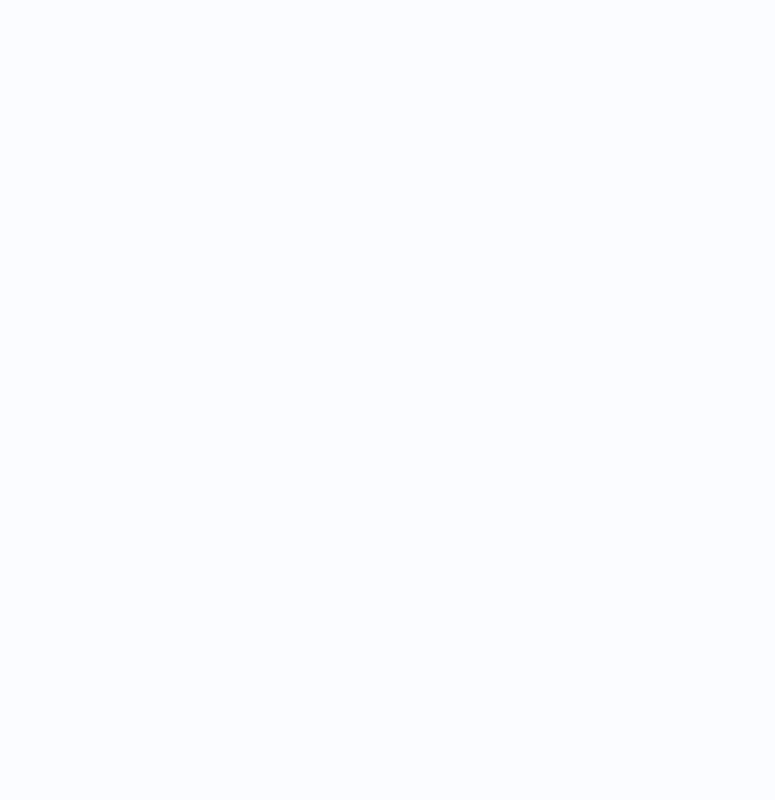
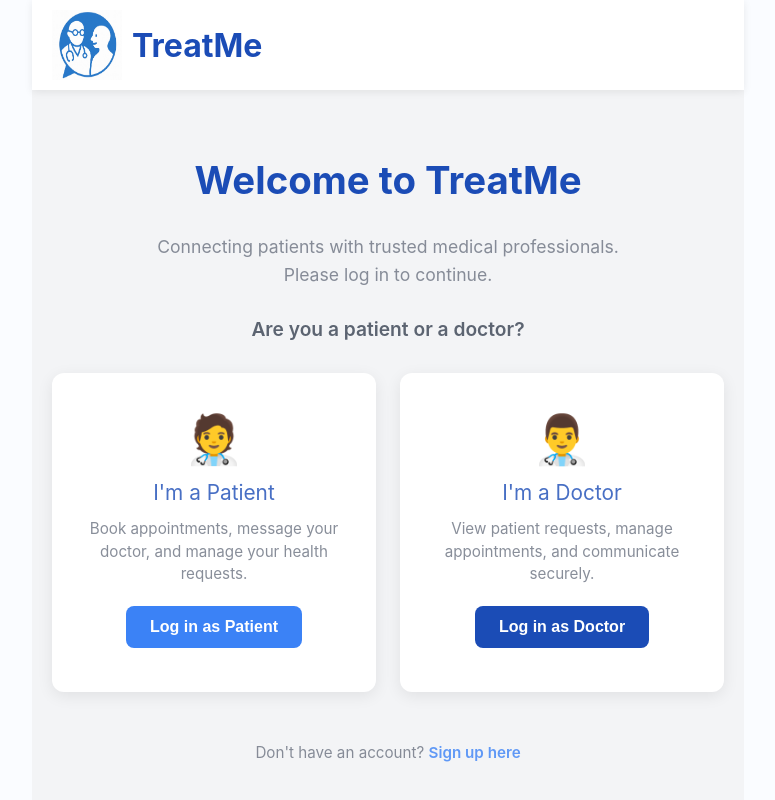
Before and after one commit to vytcka/Doctor-patient-app, a React (Create React App) app in the folder client/: page /login-choice in a window 1280 px wide. Before the commit this address had no page. Shown: the top 800 px of the page, without its empty margins (252-1027 px from the left). Built offline with nearby package versions, Linux system fonts and the light colour scheme.

Commit message:
new login choice page and routes

```diff
--- a/client/src/App.js
+++ b/client/src/App.js
@@ -8,6 +8,7 @@ import Login from "./login";
 import Signup from "./signup";
 import Chat from "./Chat";
 import UserDashboard from "./UserDashboard";
+import LoginChoice from "./LoginChoice";
 
 function App() {
   return (
@@ -22,6 +23,7 @@ function App() {
         <Route path="/signup" element={<Signup />} />
         <Route path="/chat" element={<Chat />} />
         <Route path="/dashboard" element={<UserDashboard />} />
+        <Route path="/login-choice" element={<LoginChoice />} />
 
       </Routes>
 
--- a/client/src/Home.js
+++ b/client/src/Home.js
@@ -24,7 +24,7 @@ function Home() {
           <Link to="/reviews" style={{ textDecoration: "none" }}>
             <button style={{ backgroundColor: "#3b82f6", color: "white" }}>Reviews</button>
           </Link>
-          <Link to="/login" style={{ textDecoration: "none" }}>
+          <Link to="/login-choice" style={{ textDecoration: "none" }}>
             <button style={{ backgroundColor: "#3b82f6", color: "white" }}>Login</button>
           </Link>
           <Link to="/signup" style={{ textDecoration: "none" }}>
--- /dev/null
+++ b/client/src/LoginChoice.js
@@ -0,0 +1,166 @@
+import { Link } from "react-router-dom";
+import Icon from "./LogoIcon.png";
+
+export default function LoginChoice() {
+  return (
+    <div style={styles.page}>
+      {/* Header */}
+      <div style={styles.header}>
+        <div style={styles.logoRow}>
+          <img src={Icon} alt="TreatMe Logo" style={styles.logo} />
+          <div style={styles.appTitle}>TreatMe</div>
+        </div>
+      </div>
+
+      {/* Main Content */}
+      <div style={styles.content}>
+        <h1 style={styles.heading}>Welcome to TreatMe</h1>
+        <p style={styles.subheading}>
+          Connecting patients with trusted medical professionals.<br />
+          Please log in to continue.
+        </p>
+
+        <p style={styles.question}>Are you a patient or a doctor?</p>
+
+        <div style={styles.cardRow}>
+          {/* Patient Card */}
+          <div style={styles.card}>
+            <div style={styles.cardIcon}>🧑‍⚕️</div>
+            <h2 style={styles.cardTitle}>I'm a Patient</h2>
+            <p style={styles.cardText}>
+              Book appointments, message your doctor, and manage your health requests.
+            </p>
+            <Link to="/login" style={{ textDecoration: "none" }}>
+              <button style={styles.button}>Log in as Patient</button>
+            </Link>
+          </div>
+
+          {/* Doctor Card */}
+          <div style={styles.card}>
+            <div style={styles.cardIcon}>👨‍⚕️</div>
+            <h2 style={styles.cardTitle}>I'm a Doctor</h2>
+            <p style={styles.cardText}>
+              View patient requests, manage appointments, and communicate securely.
+            </p>
+            <Link to="/doctorlogin" style={{ textDecoration: "none" }}>
+              <button style={{ ...styles.button, background: "#1b4cb6" }}>Log in as Doctor</button>
+            </Link>
+          </div>
+        </div>
+
+        <p style={styles.signupPrompt}>
+          Don't have an account?{" "}
+          <Link to="/signup" style={styles.signupLink}>Sign up here</Link>
+        </p>
+      </div>
+    </div>
+  );
+}
+
+const styles = {
+  page: {
+    minHeight: "100vh",
+    background: "#f3f4f6",
+    display: "flex",
+    flexDirection: "column",
+  },
+  header: {
+    background: "white",
+    padding: "10px 20px",
+    boxShadow: "0 2px 8px rgba(0,0,0,0.08)",
+  },
+  logoRow: {
+    display: "flex",
+    alignItems: "center",
+    gap: 10,
+  },
+  logo: {
+    width: 70,
+    height: 70,
+  },
+  appTitle: {
+    fontSize: "2rem",
+    color: "#1b4cb6",
+    fontWeight: "bold",
+  },
+  content: {
+    flex: 1,
+    display: "flex",
+    flexDirection: "column",
+    alignItems: "center",
+    justifyContent: "center",
+    padding: "40px 20px",
+    textAlign: "center",
+  },
+  heading: {
+    fontSize: "2.4rem",
+    color: "#1b4cb6",
+    marginBottom: 12,
+  },
+  subheading: {
+    fontSize: "1.1rem",
+    color: "#6b7280",
+    marginBottom: 8,
+    lineHeight: 1.6,
+  },
+  question: {
+    fontSize: "1.2rem",
+    color: "#374151",
+    fontWeight: "600",
+    marginBottom: 32,
+  },
+  cardRow: {
+    display: "flex",
+    gap: 24,
+    flexWrap: "wrap",
+    justifyContent: "center",
+    marginBottom: 36,
+  },
+  card: {
+    background: "white",
+    borderRadius: 12,
+    padding: "36px 32px",
+    width: 260,
+    boxShadow: "0 4px 16px rgba(0,0,0,0.08)",
+    display: "flex",
+    flexDirection: "column",
+    alignItems: "center",
+    gap: 12,
+  },
+  cardIcon: {
+    fontSize: "3rem",
+  },
+  cardTitle: {
+    fontSize: "1.3rem",
+    color: "#1b4cb6",
+    margin: 0,
+  },
+  cardText: {
+    fontSize: "0.95rem",
+    color: "#6b7280",
+    lineHeight: 1.5,
+    textAlign: "center",
+    margin: 0,
+  },
+  button: {
+    padding: "12px 24px",
+    borderRadius: 8,
+    background: "#3b82f6",
+    color: "white",
+    border: "none",
+    cursor: "pointer",
+    fontSize: "1rem",
+    fontWeight: "600",
+    marginTop: 8,
+    width: "100%",
+  },
+  signupPrompt: {
+    color: "#6b7280",
+    fontSize: "0.95rem",
+  },
+  signupLink: {
+    color: "#3b82f6",
+    fontWeight: "600",
+    textDecoration: "none",
+  },
+};
```
